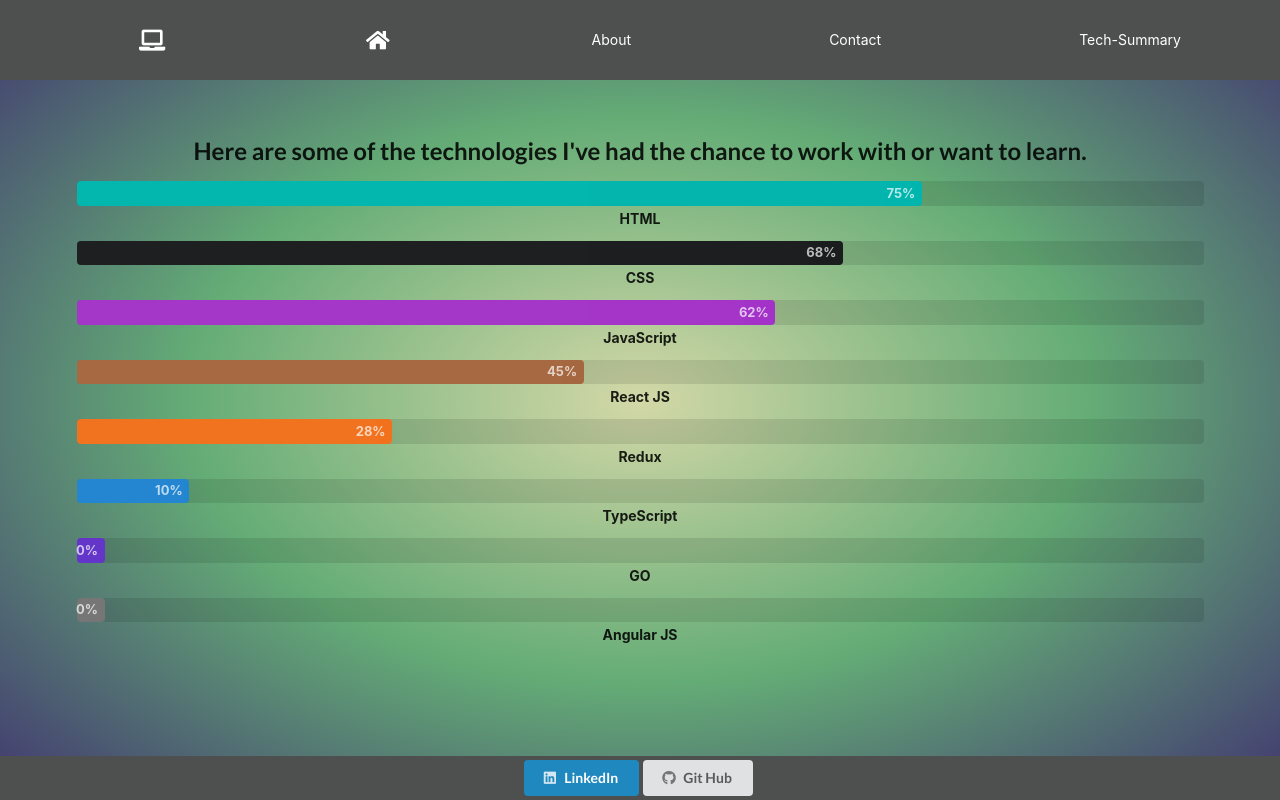
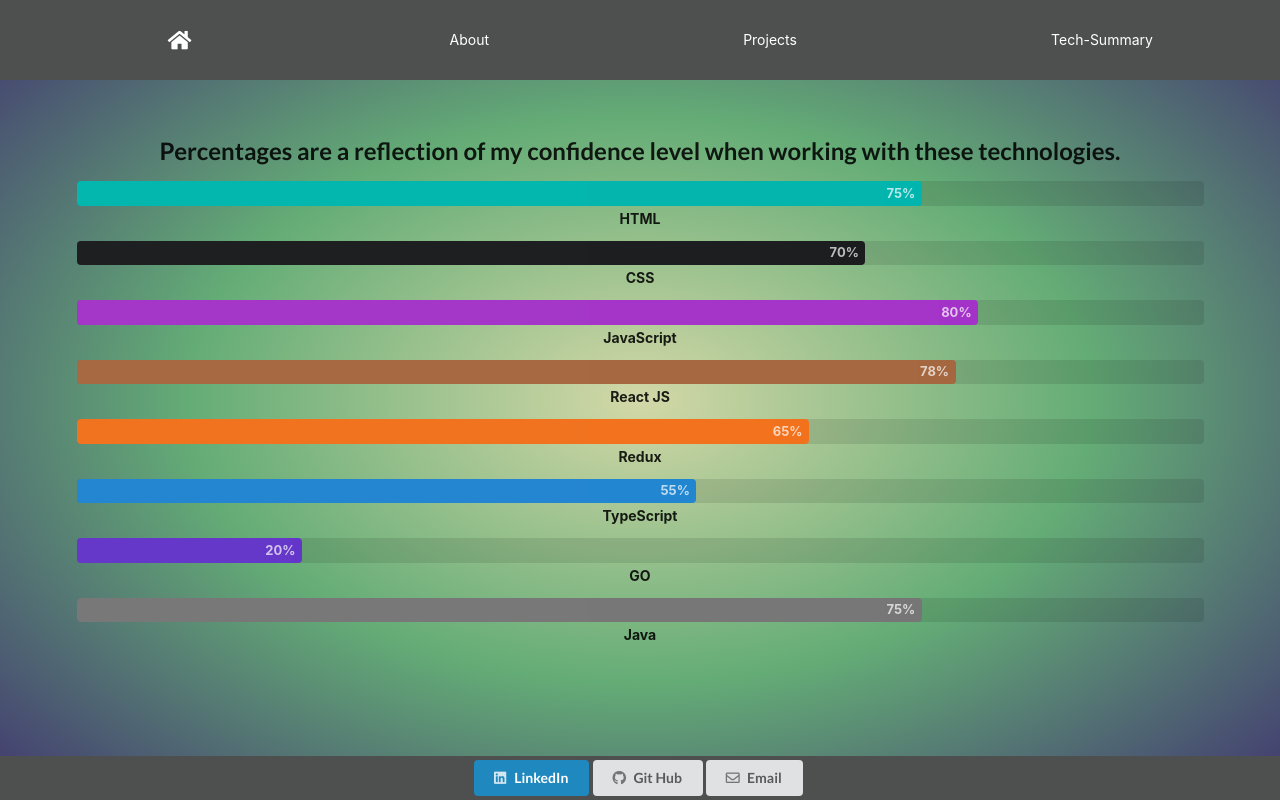
Before and after one commit to cliffordokpai/My-Website, a React (Create React App) app: page /tech-summary in a window 1280 px wide. Built offline with nearby package versions, Linux system fonts and the light colour scheme; the HTML template or start-up script is replaced by a standard one.

Commit message:
added email to footer

```diff
--- a/src/components/Footer.js
+++ b/src/components/Footer.js
@@ -14,7 +14,7 @@
   return (
     <div style={style}>
       <div>
-        <Link target='_blank' to='//ca.linkedin.com/in/clifford-okpai-33375984'>
+        <Link target='_blank' to='//ca.linkedin.com/in/cliffordokpai'>
           <button class='ui linkedin button'>
             <i class='linkedin icon'></i>
             LinkedIn
@@ -26,6 +26,12 @@
             Git Hub
           </button>
         </Link>
+        <a href='mailto:cliffordokpai@yahoo.ca'>
+          <button class='ui email button'>
+            <i class='envelope outline icon'></i>
+            Email
+          </button>
+        </a>
       </div>
     </div>
   );
--- a/src/components/Nav.js
+++ b/src/components/Nav.js
@@ -14,19 +14,14 @@
       <ul className='nav-links'>
         <Link style={navStyle} to='/'>
           <li>
-            <i class='large laptop icon'></i>
-          </li>
-        </Link>
-        <Link style={navStyle} to='/'>
-          <li>
             <i class='large home icon'></i>
           </li>
         </Link>
         <Link style={navStyle} to='/about'>
           <li>About</li>
         </Link>
-        <Link style={navStyle} to='/contact'>
-          <li>Contact</li>
+        <Link style={navStyle} to='/projects'>
+          <li>Projects</li>
         </Link>
         <Link style={navStyle} to='/tech-summary'>
           <li>Tech-Summary</li>
--- a/src/components/TechSummary.js
+++ b/src/components/TechSummary.js
@@ -5,8 +5,8 @@
     <div className='ui container'>
       <div>
         <h2 style={{ marginTop: '5%' }}>
-          Here are some of the technologies I've had the chance to work with or
-          want to learn.
+          Percentages are a reflection of my confidence level when working with
+          these technologies.
         </h2>
       </div>
       <div className='ui teal active progress'>
@@ -16,46 +16,47 @@
         <div className='label'>HTML</div>
       </div>
       <div className='ui black active progress'>
-        <div className='bar' style={{ width: '68%', color: 'white' }}>
-          <div className='progress'>68%</div>
+        <div className='bar' style={{ width: '70%', color: 'white' }}>
+          <div className='progress'>70%</div>
         </div>
         <div className='label'>CSS</div>
       </div>
       <div className='ui purple active progress'>
-        <div className='bar' style={{ width: '62%', color: 'white' }}>
-          <div className='progress'>62%</div>
+        <div className='bar' style={{ width: '80%', color: 'white' }}>
+          <div className='progress'>80%</div>
         </div>
         <div className='label'>JavaScript</div>
       </div>
       <div className='ui brown active progress'>
-        <div className='bar' style={{ width: '45%', color: 'white' }}>
-          <div className='progress'>45%</div>
+        <div className='bar' style={{ width: '78%', color: 'white' }}>
+          <div className='progress'>78%</div>
         </div>
         <div className='label'>React JS</div>
       </div>
       <div className='ui orange active progress'>
-        <div className='bar' style={{ width: '28%' }}>
-          <div className='progress'>28%</div>
+        <div className='bar' style={{ width: '65%' }}>
+          <div className='progress'>65%</div>
         </div>
         <div className='label'>Redux</div>
       </div>
       <div className='ui blue active progress'>
-        <div className='bar' style={{ width: '10%' }}>
-          <div className='progress'>10%</div>
+        <div className='bar' style={{ width: '55%' }}>
+          <div className='progress'>55%</div>
         </div>
         <div className='label'>TypeScript</div>
       </div>
-      <div className='ui violet progress'>
-        <div className='bar' style={{ width: '0%' }}>
-          <div className='progress'>0%</div>
+      <div className='ui  active violet progress'>
+        <div className='bar' style={{ width: '20%' }}>
+          <div className='progress'>20%</div>
         </div>
         <div className='label'>GO</div>
       </div>
-      <div className='ui grey progress'>
-        <div className='bar' style={{ width: '0%' }}>
-          <div className='progress'>0%</div>
+
+      <div className='ui grey active progress'>
+        <div className='bar' style={{ width: '75%' }}>
+          <div className='progress'>75%</div>
         </div>
-        <div className='label'>Angular JS</div>
+        <div className='label'>Java</div>
       </div>
     </div>
   );
--- a/src/css/About.css
+++ b/src/css/About.css
@@ -1,5 +1,5 @@
 .about-container {
-  margin: 10vh auto 0;
+  margin: 12vh auto 0;
   display: grid;
   grid-template-columns: 1fr;
   grid-template-rows: 15% 100%;
```
